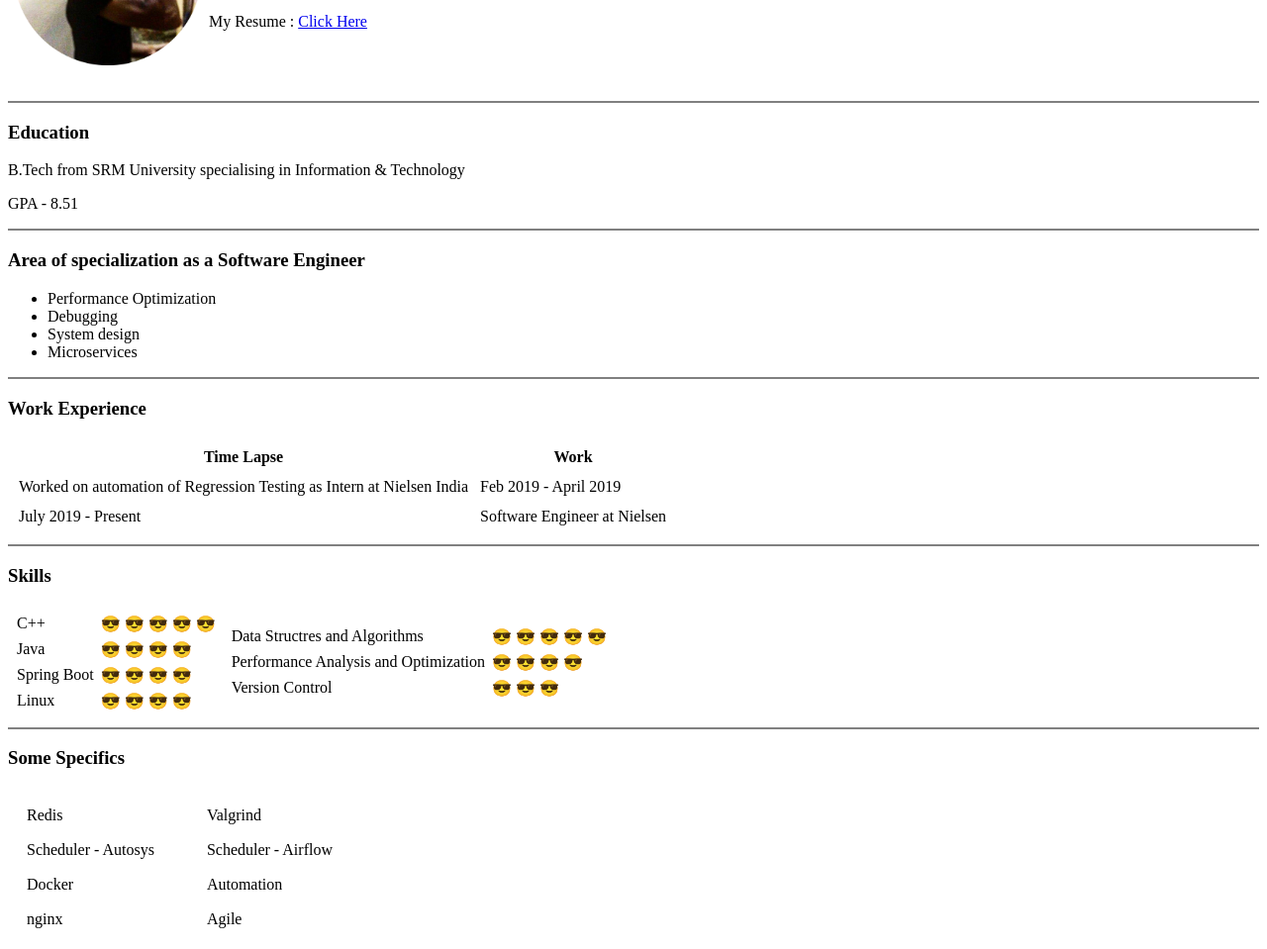
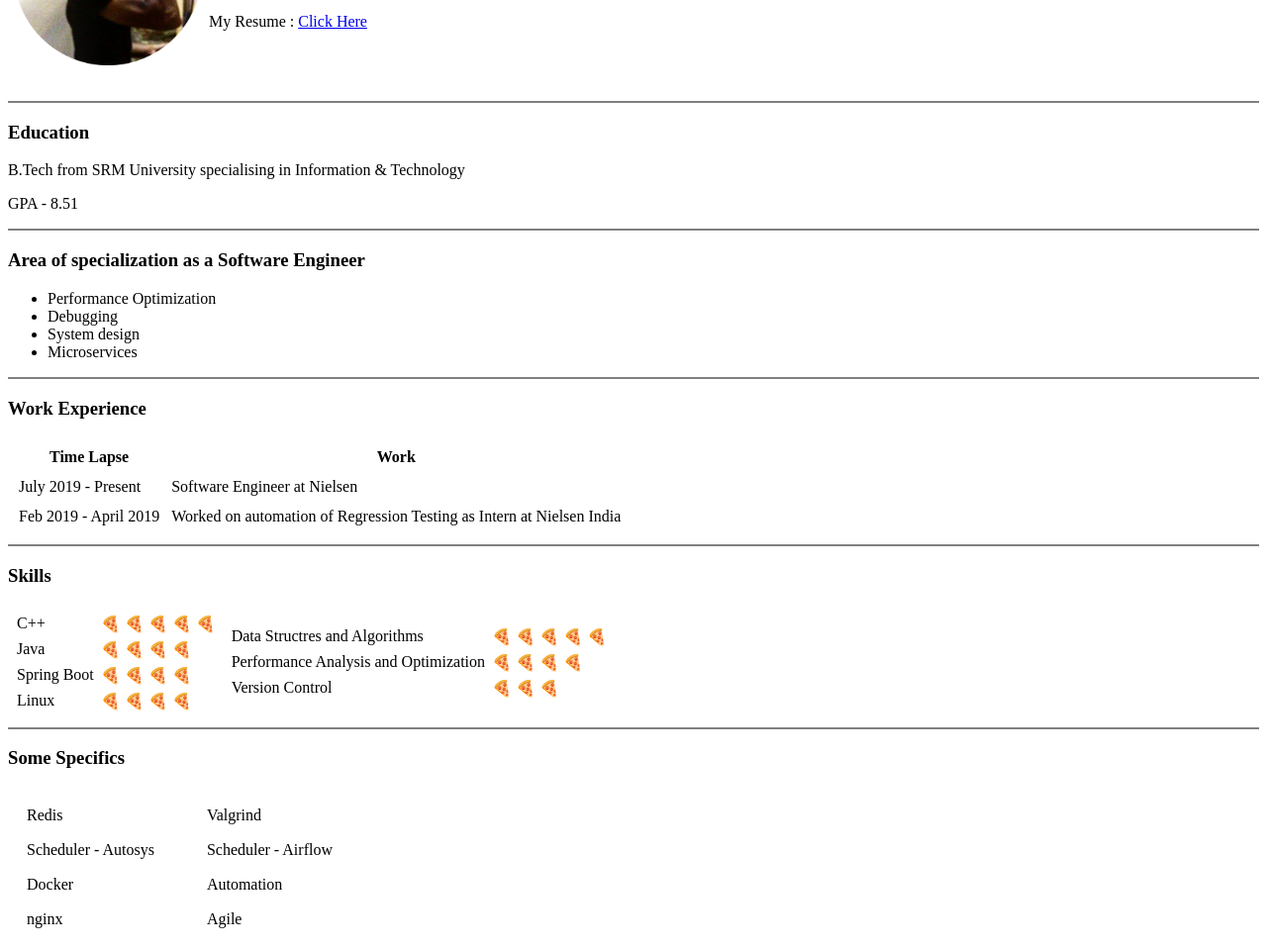
Before and after one commit to Chitransh-Saxena/CV, a plain HTML site: page index.html in a window 1280 px wide. Shown: the part 138-1097 px from the top of the page at 99% size. Drawn offline with Linux system fonts and the light colour scheme.

Commit message:
Correct the sequence of jobs

```diff
--- a/index.html
+++ b/index.html
@@ -40,12 +40,12 @@
                 <th>Work</th>
             </tr>
             <tr>
-                <td>Worked on automation of Regression Testing as Intern at Nielsen India</td>
-                <td>Feb 2019 - April 2019</td>
+                <td>July 2019 - Present</td>
+                <td>Software Engineer at Nielsen</td>
             </tr>
             <tr>
-                <td>July 2019 - Present</td>
-                <td>Software Engineer at Nielsen</td>
+                <td>Feb 2019 - April 2019</td>
+                <td>Worked on automation of Regression Testing as Intern at Nielsen India</td>
             </tr>
         </table>
     <hr size="2" noshade margin-right:>
@@ -55,33 +55,33 @@
             <td><table cellspacing=5px>
                 <tr>
                     <td>C++</td>
-                    <td>&#128526 &#128526 &#128526 &#128526 &#128526</td>
+                    <td>&#127829; &#127829; &#127829; &#127829; &#127829;</td>
                 </tr>
                 <tr>
                     <td>Java</td>
-                    <td>&#128526 &#128526 &#128526 &#128526</td>
+                    <td>&#127829; &#127829; &#127829; &#127829;</td>
                 </tr>
                 <tr>
                     <td>Spring Boot</td>
-                    <td>&#128526 &#128526 &#128526 &#128526</td>
+                    <td>&#127829; &#127829; &#127829; &#127829;</td>
                 </tr>
                 <tr>
                     <td>Linux</td>
-                    <td>&#128526 &#128526 &#128526 &#128526</td>
+                    <td>&#127829; &#127829; &#127829; &#127829;</td>
                 </tr>
             </table></td>
             <td><table cellspacing=5px>
                 <tr>
                     <td>Data Structres and Algorithms</td>
-                    <td>&#128526 &#128526 &#128526 &#128526 &#128526</td>
+                    <td>&#127829; &#127829; &#127829; &#127829; &#127829;</td>
                 </tr>
                 <tr>
                     <td>Performance Analysis and Optimization</td>
-                    <td>&#128526 &#128526 &#128526 &#128526</td>
+                    <td>&#127829; &#127829; &#127829; &#127829;</td>
                 </tr>
             <tr>
                 <td>Version Control</td>
-                <td>&#128526 &#128526 &#128526 </td>
+                <td>&#127829; &#127829; &#127829; </td>
             </tr></table></td>
         </tr>
 
```
